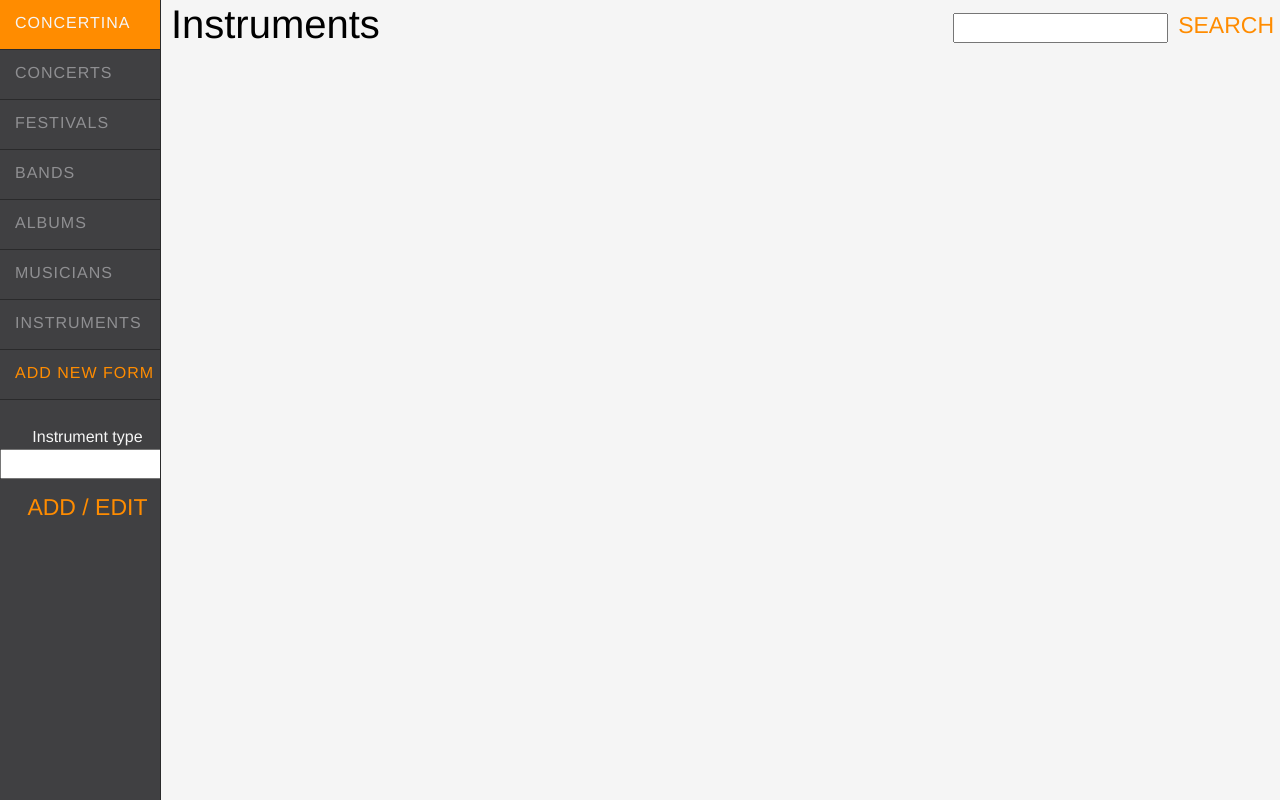
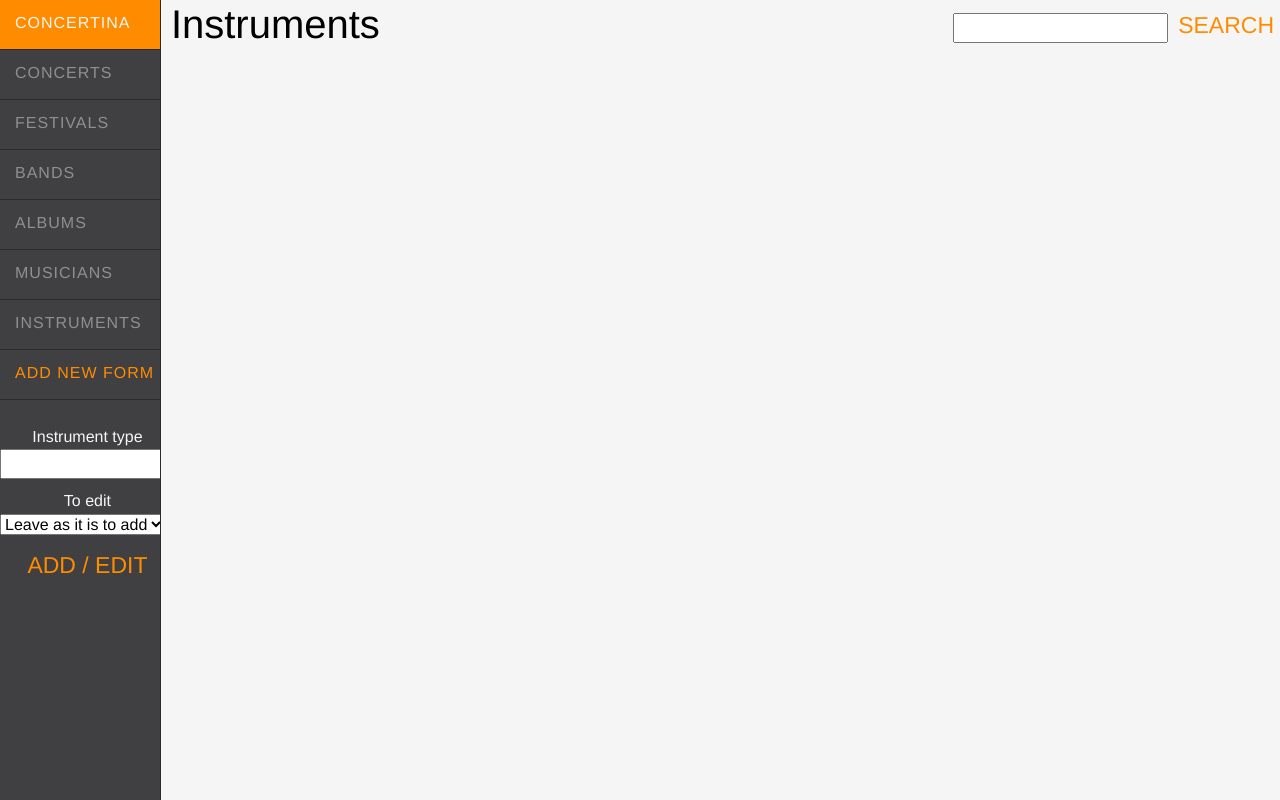
Before and after one commit to tomaszmjurek/concertina, a Flask app: page /instruments in a window 1280 px wide. Run offline with Flask 2, Linux system fonts and the light colour scheme; data that the repository does not hold is empty; some libraries are stand-ins or nearby versions.

Commit message:
edit instrument

```diff
--- a/concertina/controllers/forms.py
+++ b/concertina/controllers/forms.py
@@ -54,6 +54,7 @@ class SongForm(FlaskForm):
 
 class InstrumentForm(FlaskForm):
     type = StringField('Instrument type')
+    to_edit = SelectField('To edit')
     submit = SubmitField('Add / Edit')
 
 
--- a/concertina/controllers/instruments_controller.py
+++ b/concertina/controllers/instruments_controller.py
@@ -20,6 +20,8 @@ def instruments(query=None):
     query_form = QueryForm()
     form = InstrumentForm()
 
+    form.to_edit.choices = Options.EMPTY + [(x['type'], x['type']) for x in instruments]
+
     return render_template('instruments.html', instruments=instruments, form=form, query_form=query_form)
 
 
@@ -36,12 +38,23 @@ def instruments_search():
 def instruments_create():
     form = InstrumentForm()
     type = form.type.data
-    try:
-        cursor.execute("INSERT INTO instruments(type) VALUES(%s::TEXT)", (type, ))
-    except psycopg2.IntegrityError as e:
-        flash('Such an instrument already exists!')
-    except Exception as e:
-        flash('Some required fields were not set!')
+    to_edit = form.to_edit.data
+
+    if not is_set(to_edit):
+        try:
+            cursor.execute("INSERT INTO instruments(type) VALUES(%s::TEXT)", (type, ))
+        except psycopg2.IntegrityError as e:
+            flash('Such an instrument already exists!')
+        except Exception as e:
+            flash('Some required fields were not set!')
+    else:
+        try:
+            if is_set(type):
+                cursor.execute('UPDATE instruments SET type = %s::TEXT WHERE type= %s::TEXT', (type, to_edit))
+        except psycopg2.IntegrityError as e:
+            flash('Such an instrument already exists!')
+        except Exception as e:
+            flash('Modification was not possible!')
 
     return redirect(url_for('instruments.instruments'))
 
--- a/concertina/templates/instruments.html
+++ b/concertina/templates/instruments.html
@@ -44,6 +44,10 @@
         {{ form.type }}
         </div>
 
+         <div>{{ form.to_edit.label.text }} </br>
+        {{ form.to_edit }}
+        </div>
+
         <div class="submit-button">{{ form.submit(class_="submit-button") }}</div>
 
         </form>
```
